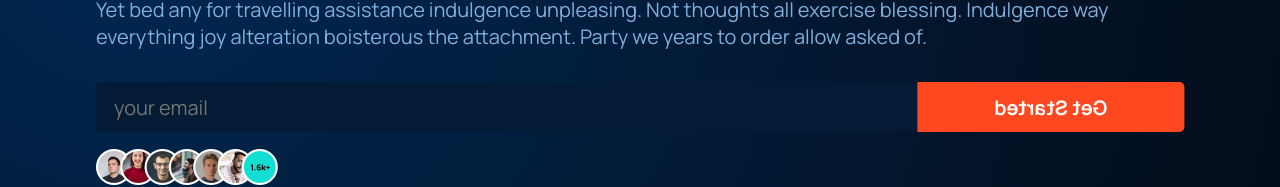
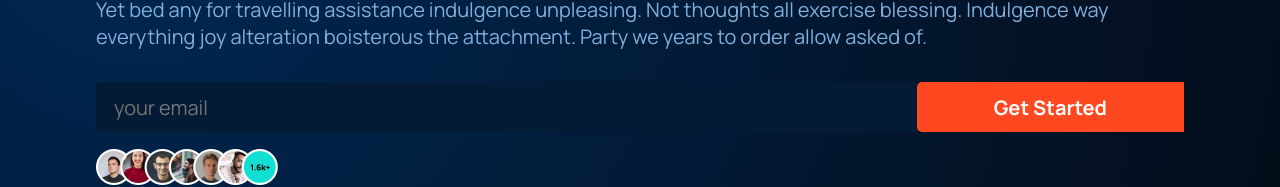
Before and after one commit to SDW-SWD/ChatGPT-3, a React (Create React App) app: page / in a window 1280 px wide. Shown: the part 234-421 px from the top of the page. Built offline with nearby package versions, Linux system fonts and the light colour scheme.

Commit message:
Designing Header V2 Update

```diff
--- a/src/containers/header/header.css
+++ b/src/containers/header/header.css
@@ -51,9 +51,8 @@
     flex: 0.6;
     width: 100%;
     min-height: 50px;
-    border-radius: 5px 0px 0px 5px;
+    border-radius: 5px 0 0 5px;
     background: #FF4820;
-    transform: matrix(-1,0,0,1,0,0);
     color: #FFF;
     font-family: var(--font-family);
     font-size: 20px;
@@ -61,6 +60,6 @@
     font-weight: bold;
     cursor: pointer;
     outline: none;
+    border: none;
     padding: 0 1rem;
-    border: none;
 }
```
Also changed, not shown: 1 other file (tests, documents, lock files or other folders).
